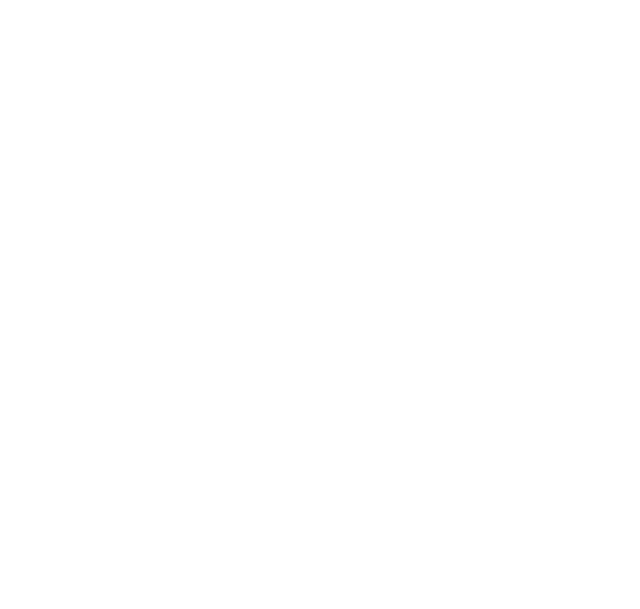
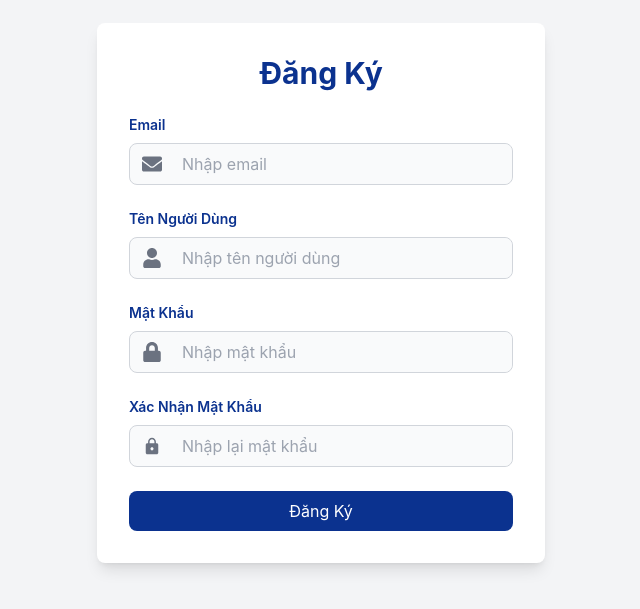
Before and after one commit to ChuDanhTuan2004/Thanh-Do-Library, a React (Create React App) app: page /library/register in a window 1280 px wide. Before the commit this address had no page. Shown: the part 107-716 px from the top of the page, without its empty margins (319-959 px from the left). Built offline with nearby package versions, Linux system fonts and the light colour scheme.

Commit message:
add register ui

```diff
--- a/src/App.js
+++ b/src/App.js
@@ -7,12 +7,14 @@
 import HomePage from './components/HomePage';
 import Login from './components/Login';
 import ClientPage from './components/ClientPage';
+import Register from './components/Register';
 
 function App() {
   return (
     <Routes>
       <Route path='/library/home' element={<HomePage />} />
       <Route path='/library/login' element={<Login />} />
+      <Route path='/library/register' element={<Register />} />
       {/* client */}
       <Route path='/library/client' element={<ClientPage />} />
       {/* admin */}
--- /dev/null
+++ b/src/components/Register.jsx
@@ -0,0 +1,91 @@
+import React, { useState } from 'react';
+import { FaEnvelope, FaLock, FaUser } from 'react-icons/fa';
+import { IoMdLock } from 'react-icons/io';
+
+export default function Register() {
+    const [email, setEmail] = useState('');
+    const [username, setUsername] = useState('');
+    const [password, setPassword] = useState('');
+    const [confirmPassword, setConfirmPassword] = useState('');
+
+    const handleRegister = (e) => {
+        e.preventDefault();
+        // Handle registration logic here
+    };
+
+    return (
+        <div className="bg-gray-100 min-h-screen flex items-center justify-center">
+            <div className="bg-white p-8 rounded-lg shadow-lg w-full max-w-md">
+                <h2 className="text-3xl font-bold text-center mb-6 text-[#0b328f]">Đăng Ký</h2>
+                <form onSubmit={handleRegister}>
+                    <div className="mb-6">
+                        <label htmlFor="email" className="block text-sm font-semibold text-[#0b328f] mb-2">Email</label>
+                        <div className="flex items-center border border-gray-300 rounded-lg bg-gray-50">
+                            <FaEnvelope size={20} className="text-gray-500 mx-3" />
+                            <input
+                                id="email"
+                                type="email"
+                                value={email}
+                                onChange={(e) => setEmail(e.target.value)}
+                                className="flex-1 p-2 border-none rounded-lg bg-gray-50 focus:outline-none"
+                                placeholder="Nhập email"
+                                required
+                            />
+                        </div>
+                    </div>
+                    <div className="mb-6">
+                        <label htmlFor="username" className="block text-sm font-semibold text-[#0b328f] mb-2">Tên Người Dùng</label>
+                        <div className="flex items-center border border-gray-300 rounded-lg bg-gray-50">
+                            <FaUser size={20} className="text-gray-500 mx-3" />
+                            <input
+                                id="username"
+                                type="text"
+                                value={username}
+                                onChange={(e) => setUsername(e.target.value)}
+                                className="flex-1 p-2 border-none rounded-lg bg-gray-50 focus:outline-none"
+                                placeholder="Nhập tên người dùng"
+                                required
+                            />
+                        </div>
+                    </div>
+                    <div className="mb-6">
+                        <label htmlFor="password" className="block text-sm font-semibold text-[#0b328f] mb-2">Mật Khẩu</label>
+                        <div className="flex items-center border border-gray-300 rounded-lg bg-gray-50">
+                            <FaLock size={20} className="text-gray-500 mx-3" />
+                            <input
+                                id="password"
+                                type="password"
+                                value={password}
+                                onChange={(e) => setPassword(e.target.value)}
+                                className="flex-1 p-2 border-none rounded-lg bg-gray-50 focus:outline-none"
+                                placeholder="Nhập mật khẩu"
+                                required
+                            />
+                        </div>
+                    </div>
+                    <div className="mb-6">
+                        <label htmlFor="confirmPassword" className="block text-sm font-semibold text-[#0b328f] mb-2">Xác Nhận Mật Khẩu</label>
+                        <div className="flex items-center border border-gray-300 rounded-lg bg-gray-50">
+                            <IoMdLock size={20} className="text-gray-500 mx-3" />
+                            <input
+                                id="confirmPassword"
+                                type="password"
+                                value={confirmPassword}
+                                onChange={(e) => setConfirmPassword(e.target.value)}
+                                className="flex-1 p-2 border-none rounded-lg bg-gray-50 focus:outline-none"
+                                placeholder="Nhập lại mật khẩu"
+                                required
+                            />
+                        </div>
+                    </div>
+                    <button
+                        type="submit"
+                        className="w-full bg-[#0b328f] text-white px-4 py-2 rounded-lg hover:bg-[#08367b] focus:outline-none transition duration-300"
+                    >
+                        Đăng Ký
+                    </button>
+                </form>
+            </div>
+        </div>
+    );
+}
```
